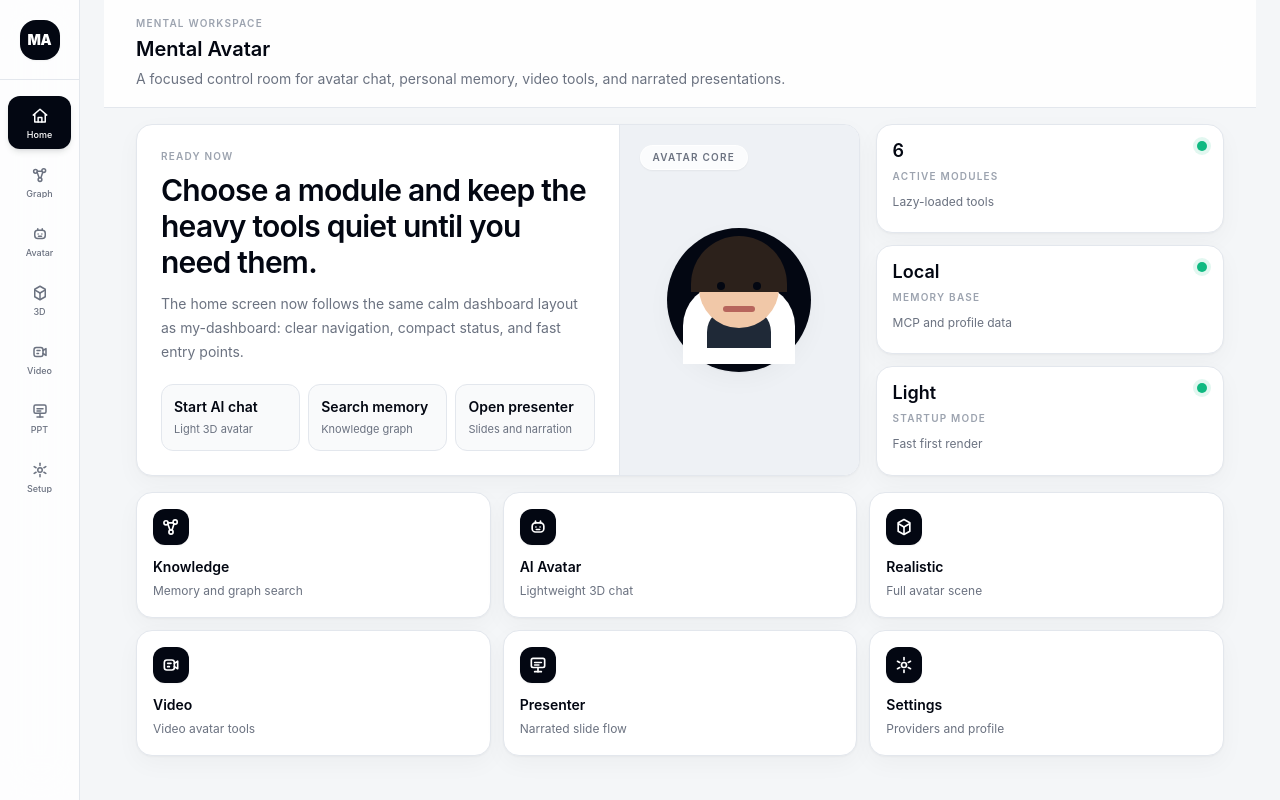
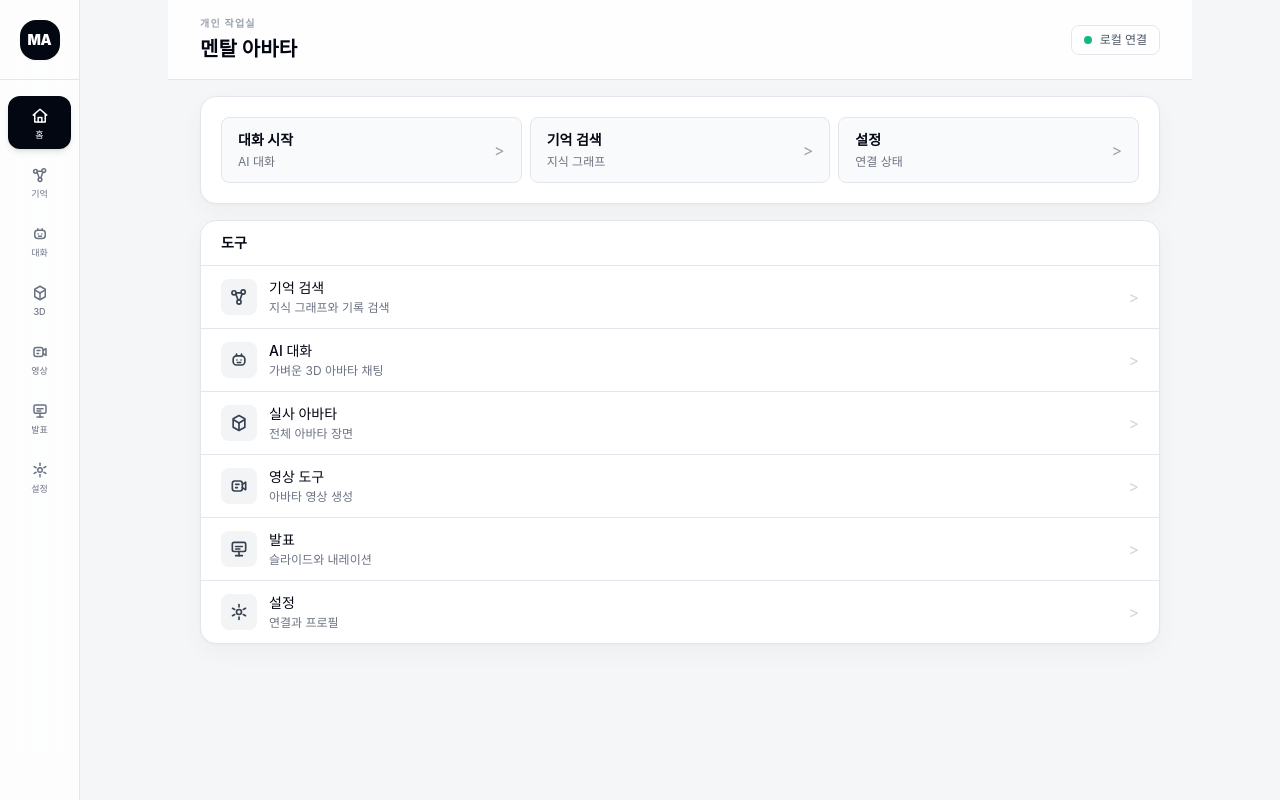
Before and after one commit to jinguheo/mental_avatar, a React (Vite) app in the folder frontend/: page / in a window 1280 px wide. Built offline with nearby package versions, Linux system fonts and the light colour scheme; no server answers.

Commit message:
style: simplify mental avatar home

```diff
--- a/frontend/src/App.tsx
+++ b/frontend/src/App.tsx
@@ -16,13 +16,13 @@ const STORAGE_KEY = 'mental-avatar-settings'
 const CHAT_STORAGE_KEY = 'mental-avatar-chat'
 
 const NAV_ITEMS: NavItem[] = [
-  { id: 'home', label: 'Home', navLabel: 'Home', icon: 'home', description: 'Module overview' },
-  { id: 'kg', label: 'Knowledge', navLabel: 'Graph', icon: 'kg', description: 'Memory and graph search' },
-  { id: 'mode-c', label: 'AI Avatar', navLabel: 'Avatar', icon: 'mode-c', description: 'Lightweight 3D chat' },
-  { id: 'mode-r', label: 'Realistic', navLabel: '3D', icon: 'mode-r', description: 'Full avatar scene' },
-  { id: 'mode-a', label: 'Video', navLabel: 'Video', icon: 'mode-a', description: 'Video avatar tools' },
-  { id: 'presenter', label: 'Presenter', navLabel: 'PPT', icon: 'presenter', description: 'Narrated slide flow' },
-  { id: 'settings', label: 'Settings', navLabel: 'Setup', icon: 'settings', description: 'Providers and profile' },
+  { id: 'home', label: '홈', navLabel: '홈', icon: 'home', description: '시작 화면' },
+  { id: 'kg', label: '기억 검색', navLabel: '기억', icon: 'kg', description: '지식 그래프와 기록 검색' },
+  { id: 'mode-c', label: 'AI 대화', navLabel: '대화', icon: 'mode-c', description: '가벼운 3D 아바타 채팅' },
+  { id: 'mode-r', label: '실사 아바타', navLabel: '3D', icon: 'mode-r', description: '전체 아바타 장면' },
+  { id: 'mode-a', label: '영상 도구', navLabel: '영상', icon: 'mode-a', description: '아바타 영상 생성' },
+  { id: 'presenter', label: '발표', navLabel: '발표', icon: 'presenter', description: '슬라이드와 내레이션' },
+  { id: 'settings', label: '설정', navLabel: '설정', icon: 'settings', description: '연결과 프로필' },
 ]
 
 function NavIcon({ icon, className = '' }: { icon: Tab; className?: string }) {
@@ -144,114 +144,74 @@ function LoadingView() {
 function HomeView({ onOpen }: { onOpen: (tab: Tab) => void }) {
   const items = NAV_ITEMS.filter(item => item.id !== 'home')
   const featured = [
-    { id: 'mode-c' as Tab, label: 'Start AI chat', meta: 'Light 3D avatar' },
-    { id: 'kg' as Tab, label: 'Search memory', meta: 'Knowledge graph' },
-    { id: 'presenter' as Tab, label: 'Open presenter', meta: 'Slides and narration' },
+    { id: 'mode-c' as Tab, label: '대화 시작', meta: 'AI 대화' },
+    { id: 'kg' as Tab, label: '기억 검색', meta: '지식 그래프' },
+    { id: 'settings' as Tab, label: '설정', meta: '연결 상태' },
   ]
 
   return (
     <div className="view-canvas h-full overflow-y-auto">
-      <div className="mx-auto flex w-full max-w-6xl flex-col gap-4 px-4 py-5 sm:px-6 lg:px-8">
+      <div className="mx-auto flex w-full max-w-5xl flex-col gap-4 px-4 py-5 sm:px-6 lg:px-8">
         <header className="view-header -mx-4 -mt-5 border-x-0 px-4 py-4 sm:-mx-6 sm:px-6 lg:-mx-8 lg:px-8">
-          <div className="flex flex-col gap-1">
-            <p className="dashboard-kicker">Mental workspace</p>
-            <h1 className="text-xl font-semibold text-gray-950">Mental Avatar</h1>
-            <p className="max-w-2xl text-sm leading-6 text-gray-500">
-              A focused control room for avatar chat, personal memory, video tools, and narrated presentations.
-            </p>
+          <div className="flex flex-col gap-3 sm:flex-row sm:items-center sm:justify-between">
+            <div>
+              <p className="dashboard-kicker">개인 작업실</p>
+              <h1 className="mt-1 text-xl font-semibold text-gray-950">멘탈 아바타</h1>
+            </div>
+            <span className="inline-flex w-fit items-center gap-2 rounded-lg border border-surface-border bg-white px-3 py-1.5 text-xs font-medium text-gray-600">
+              <span className="h-2 w-2 rounded-full bg-emerald-500" aria-hidden="true" />
+              로컬 연결
+            </span>
           </div>
         </header>
 
-        <div className="grid gap-4 lg:grid-cols-[1.35fr_0.65fr]">
-          <section className="dashboard-card overflow-hidden">
-            <div className="grid gap-0 md:grid-cols-[1fr_240px]">
-              <div className="flex min-h-[250px] flex-col justify-between p-5 sm:p-6">
-                <div>
-                  <p className="dashboard-kicker">Ready now</p>
-                  <h2 className="mt-2 max-w-xl text-2xl font-semibold tracking-tight text-gray-950 sm:text-3xl">
-                    Choose a module and keep the heavy tools quiet until you need them.
-                  </h2>
-                  <p className="mt-3 max-w-2xl text-sm leading-6 text-gray-500">
-                    The home screen now follows the same calm dashboard layout as my-dashboard: clear navigation, compact status, and fast entry points.
-                  </p>
-                </div>
-
-                <div className="mt-5 grid gap-2 sm:grid-cols-3">
+        <section className="view-panel p-4 sm:p-5">
+          <div className="grid gap-2 sm:grid-cols-3">
             {featured.map(action => (
               <button
                 key={action.id}
                 type="button"
                 onClick={() => onOpen(action.id)}
-                      className="rounded-xl border border-surface-border bg-gray-50 px-3 py-3 text-left transition hover:border-gray-300 hover:bg-white hover:shadow-sm"
+                className="flex min-h-16 items-center justify-between rounded-lg border border-surface-border bg-gray-50 px-4 py-3 text-left transition hover:border-gray-300 hover:bg-white"
               >
+                <span>
                   <span className="block text-sm font-semibold text-gray-950">{action.label}</span>
-                      <span className="mt-1 block text-[11px] text-gray-500">{action.meta}</span>
+                  <span className="mt-1 block text-xs text-gray-500">{action.meta}</span>
+                </span>
+                <span className="text-gray-400" aria-hidden="true">{'>'}</span>
               </button>
             ))}
           </div>
-              </div>
-
-              <div className="relative flex min-h-[220px] items-center justify-center border-t border-surface-border bg-[#eef1f5] p-6 md:border-l md:border-t-0">
-                <div className="absolute left-5 top-5 rounded-full border border-white/80 bg-white/75 px-3 py-1 text-[10px] font-semibold uppercase tracking-[0.12em] text-gray-500 shadow-sm">
-                  Avatar Core
-                </div>
-                <div className="relative h-36 w-36">
-                  <div className="absolute inset-0 rounded-full bg-gray-950 shadow-card" />
-                  <div className="absolute bottom-2 left-1/2 z-10 h-20 w-28 -translate-x-1/2 rounded-t-[42px] bg-white" />
-                  <div className="absolute bottom-6 left-1/2 z-20 h-10 w-16 -translate-x-1/2 rounded-t-3xl bg-gray-800" />
-                  <div className="absolute left-1/2 top-5 z-30 h-20 w-20 -translate-x-1/2 rounded-full bg-[#f1c8a8]" />
-                  <div className="absolute left-1/2 top-2 z-40 h-14 w-24 -translate-x-1/2 rounded-t-full bg-[#2c211b]" />
-                  <div className="absolute left-[50px] top-[54px] z-50 h-2 w-2 rounded-full bg-gray-950" />
-                  <div className="absolute right-[50px] top-[54px] z-50 h-2 w-2 rounded-full bg-gray-950" />
-                  <div className="absolute left-1/2 top-[78px] z-50 h-1.5 w-8 -translate-x-1/2 rounded-full bg-[#b7655c]" />
-                </div>
-              </div>
-            </div>
         </section>
 
-          <aside className="grid gap-3 sm:grid-cols-3 lg:grid-cols-1">
-            {[
-              ['6', 'Active modules', 'Lazy-loaded tools'],
-              ['Local', 'Memory base', 'MCP and profile data'],
-              ['Light', 'Startup mode', 'Fast first render'],
-            ].map(([value, label, sub]) => (
-              <div key={label} className="dashboard-card px-4 py-3">
-                <div className="flex items-start justify-between gap-3">
-                  <div>
-                    <div className="text-lg font-semibold text-gray-950">{value}</div>
-                    <div className="dashboard-kicker mt-1">{label}</div>
+        <section className="view-panel overflow-hidden">
+          <div className="border-b border-surface-border px-4 py-3 sm:px-5">
+            <h2 className="text-sm font-semibold text-gray-950">도구</h2>
           </div>
-                  <span className="mt-1 h-2.5 w-2.5 rounded-full bg-emerald-500 shadow-[0_0_0_4px_rgba(16,185,129,0.12)]" />
-                </div>
-                <p className="mt-2 text-xs leading-5 text-gray-500">{sub}</p>
-              </div>
-            ))}
-          </aside>
-        </div>
-
-        <section className="grid gap-3 sm:grid-cols-2 lg:grid-cols-3">
+          <div className="divide-y divide-surface-border">
             {items.map(item => (
               <button
                 key={item.id}
                 type="button"
                 onClick={() => onOpen(item.id)}
-              className="dashboard-card-interactive group flex min-h-[126px] flex-col justify-between p-4 text-left"
+                className="flex w-full items-center gap-3 px-4 py-3 text-left transition hover:bg-gray-50 sm:px-5"
               >
-              <span className="flex h-9 w-9 items-center justify-center rounded-xl bg-gray-950 text-[11px] font-bold text-white shadow-sm transition group-hover:scale-[1.03]">
+                <span className="flex h-9 w-9 shrink-0 items-center justify-center rounded-lg bg-gray-100 text-gray-700">
                   <NavIcon icon={item.icon} className="h-4 w-4" />
                 </span>
-              <span>
-                <span className="block text-sm font-semibold text-gray-950">{item.label}</span>
-                <span className="mt-1 block text-xs leading-5 text-gray-500">{item.description}</span>
+                <span className="min-w-0 flex-1">
+                  <span className="block truncate text-sm font-medium text-gray-950">{item.label}</span>
+                  <span className="mt-0.5 block truncate text-xs text-gray-500">{item.description}</span>
                 </span>
+                <span className="text-gray-300" aria-hidden="true">{'>'}</span>
               </button>
             ))}
+          </div>
         </section>
       </div>
     </div>
   )
 }
-
 function Sidebar({ current, onNavigate }: { current: Tab; onNavigate: (tab: Tab) => void }) {
   return (
     <aside className="fixed inset-x-0 bottom-0 z-40 h-16 border-t border-surface-border bg-white/95 backdrop-blur-xl md:static md:z-auto md:flex md:h-auto md:w-20 md:shrink-0 md:flex-col md:border-r md:border-t-0 md:bg-white/80">
```
Lines whose indentation alone changed are shown as unchanged.
